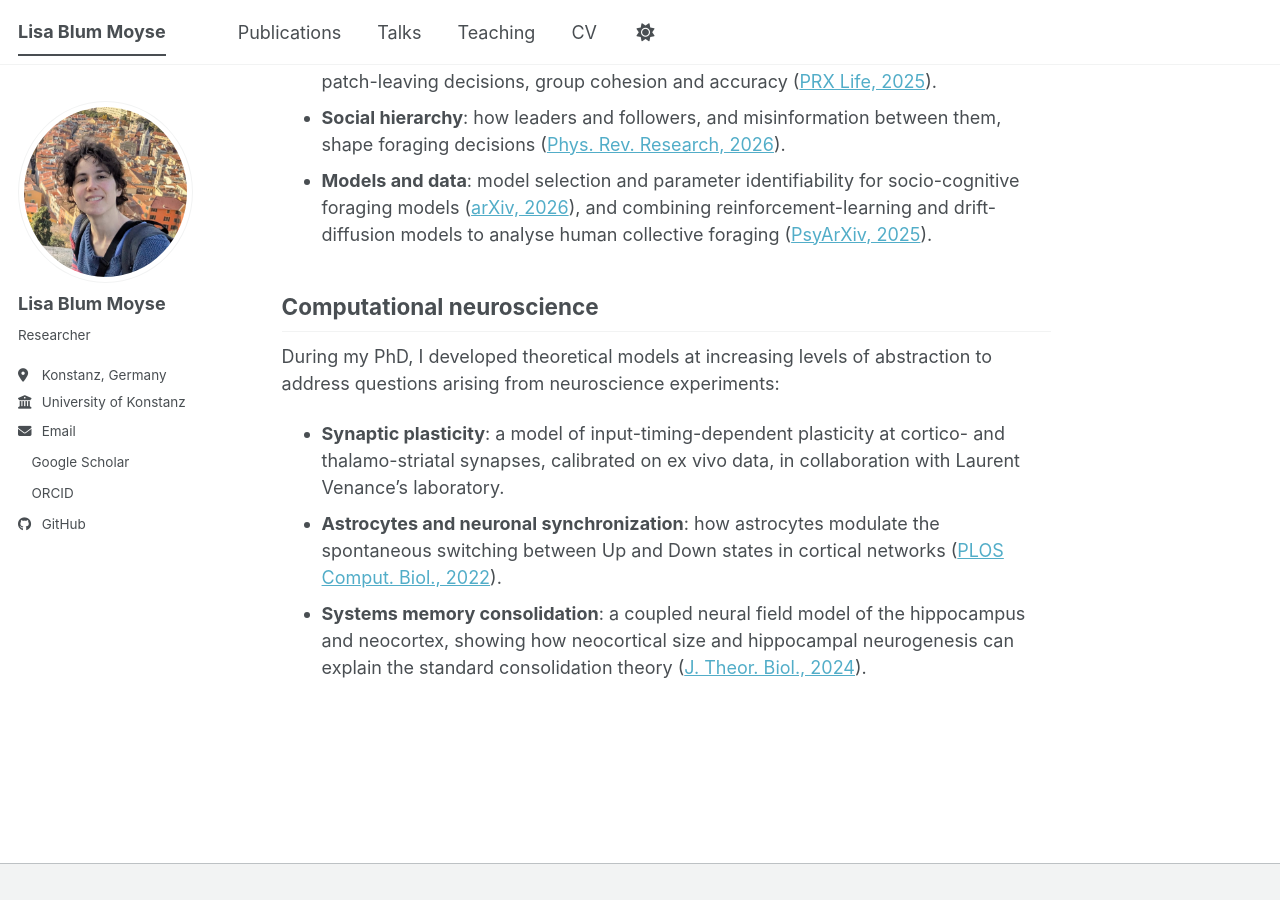
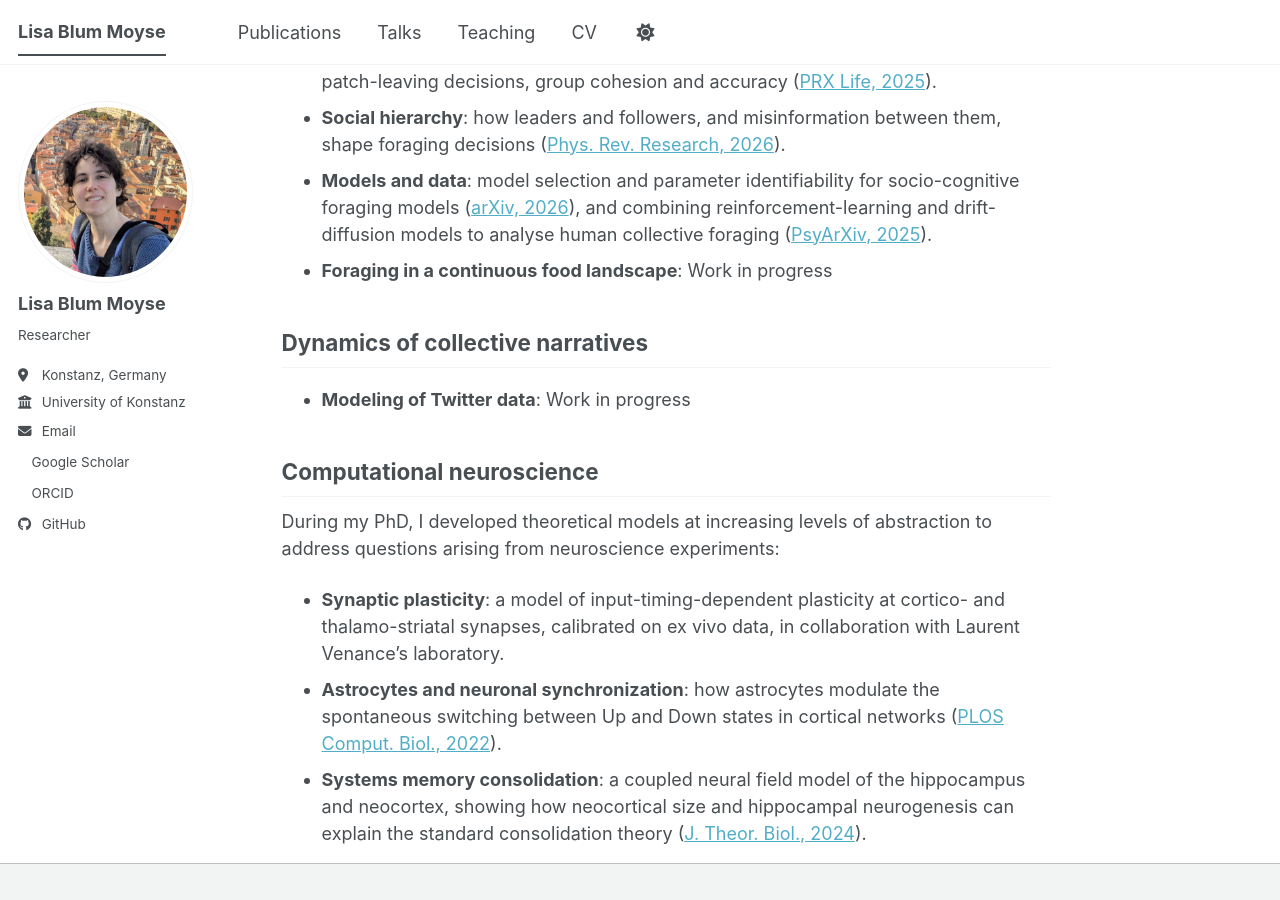
Before and after one commit to lblummoyse/lblummoyse.github.io, a Jekyll site: the page built from _pages/about.md, in a window 1280 px wide and 900 px high, scrolled down 598 px. Built offline with Jekyll 4.4.1, drawn with Linux system fonts in a browser that asks for light colours; a style sheet for code colours, icons or effects is not loaded.

Commit message:
Update about.md

```diff
--- a/_pages/about.md
+++ b/_pages/about.md
@@ -22,6 +22,11 @@ Animals constantly decide when to leave a food patch and where to go next, often
 * **Social foraging in egalitarian groups**: how different forms of social information shape patch-leaving decisions, group cohesion and accuracy ([PRX Life, 2025](https://doi.org/10.1103/mqxr-1nyv)).
 * **Social hierarchy**: how leaders and followers, and misinformation between them, shape foraging decisions ([Phys. Rev. Research, 2026](https://doi.org/10.1103/5vfb-jg8f)).
 * **Models and data**: model selection and parameter identifiability for socio-cognitive foraging models ([arXiv, 2026](https://arxiv.org/abs/2609.36231)), and combining reinforcement-learning and drift-diffusion models to analyse human collective foraging ([PsyArXiv, 2025](https://doi.org/10.31234/osf.io/a3ptk_v1)).
+* **Foraging in a continuous food landscape**: Work in progress
+
+## Dynamics of collective narratives
+* **Modeling of Twitter data**: Work in progress
+
 
 ## Computational neuroscience
 
```
